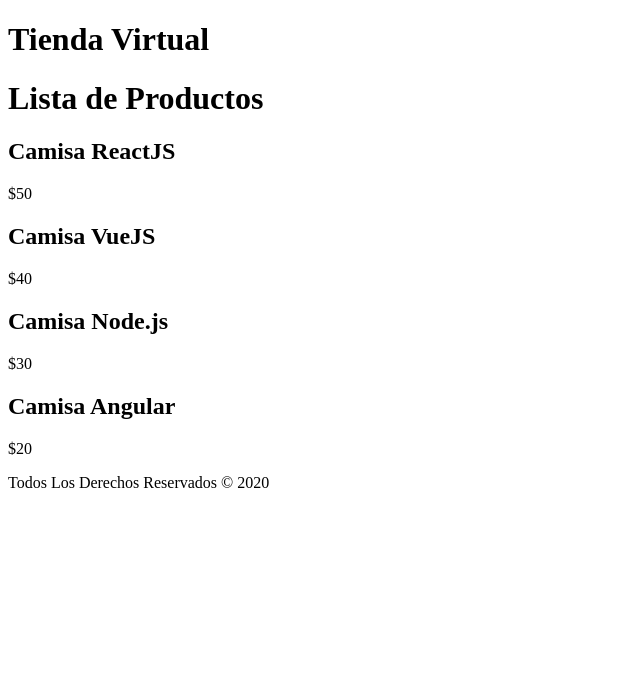
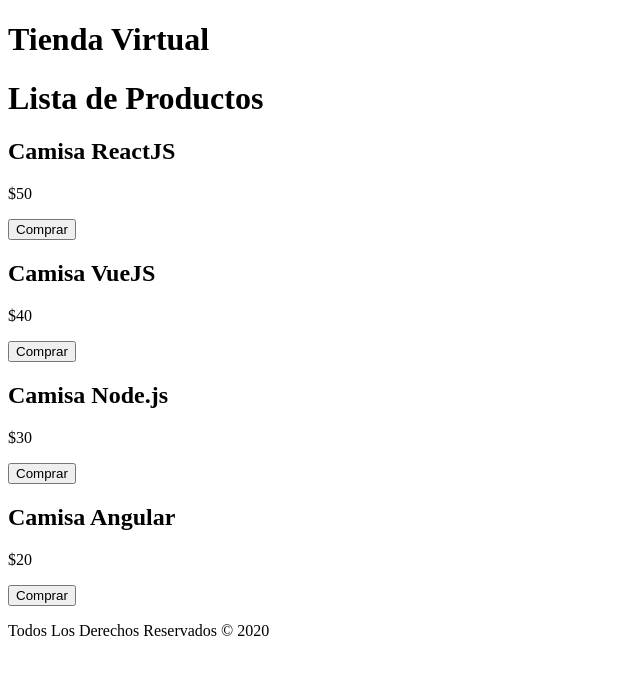
Before and after one commit to pablocastillo2017/BasicosDeReact, a React (Create React App) app: page / in a window 1280 px wide. Shown: the top 674 px of the page, without its empty margins (0-640 px from the left). Built offline with nearby package versions, Linux system fonts and the light colour scheme.

Commit message:
4.42 Eventos React

```diff
--- a/src/components/Producto.js
+++ b/src/components/Producto.js
@@ -4,11 +4,22 @@
 
     const{nombre,precio,id} = producto
 
+    // Funcion para Agregar Producto Al carrito
+
+    const seleccionarProducto = id =>{
+        console.log("Comprando...", id);
+    }
+
     return (
         <div>
 
             <h2>{nombre}</h2>
             <p>${precio}</p>
+            <button type="button" onClick={()=> seleccionarProducto(id)}>
+
+                Comprar
+
+                </button>
 
 
         </div>
```
